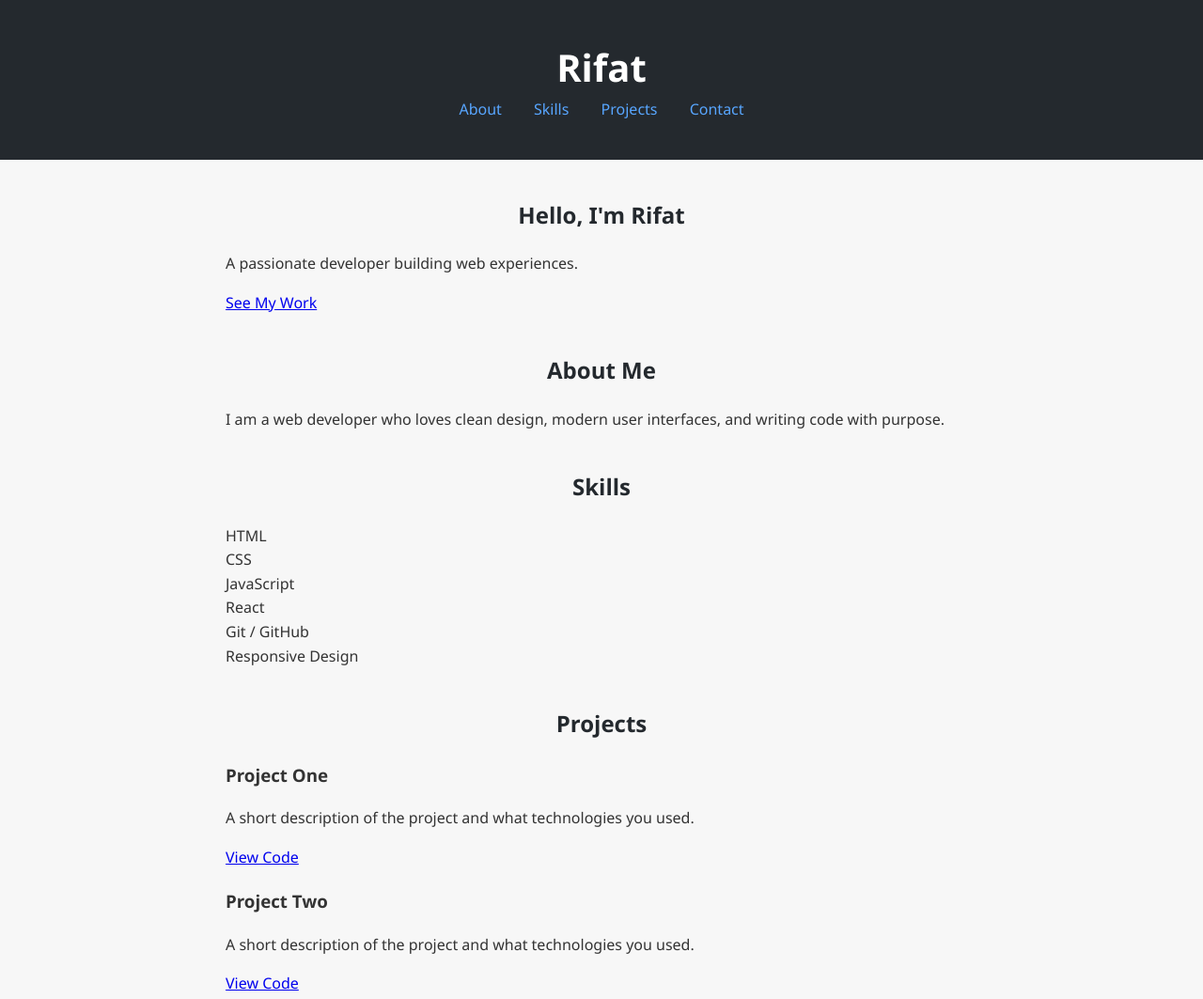
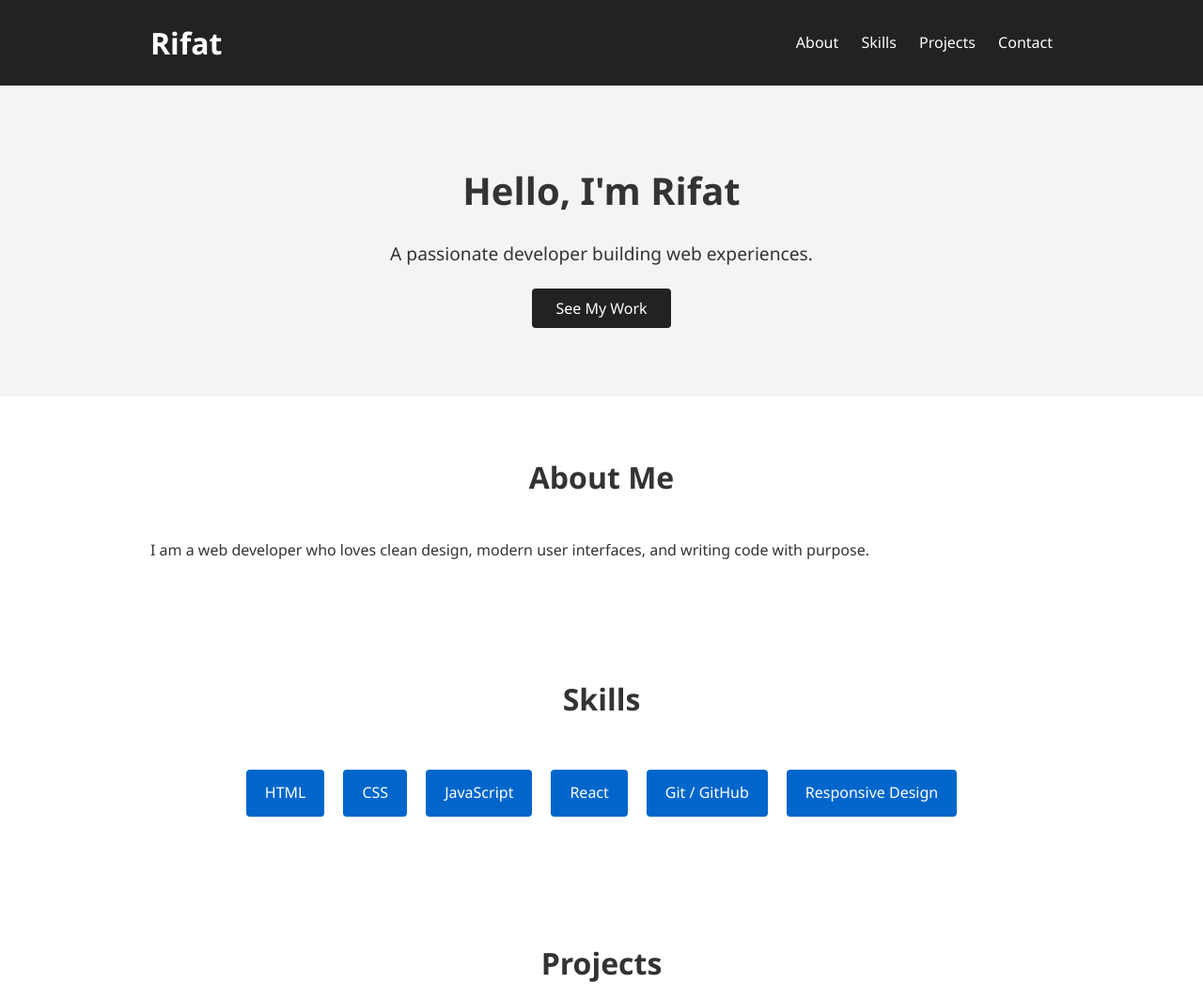
Before and after one commit to thexeroclub/thexeroclub.github.io, a plain HTML site: page index.html in a window 1280 px wide. Shown: the top 1063 px of the page at 94% size. Drawn offline with Linux system fonts and the light colour scheme.

Commit message:
Update style.css

```diff
--- a/style.css
+++ b/style.css
@@ -1,106 +1,149 @@
-/* ===== General ===== */
-body {
+/* Reset / Base */
+* {
   margin: 0;
   padding: 0;
-  font-family: 'Segoe UI', Tahoma, Geneva, Verdana, sans-serif;
-  background: #f7f7f7;
+  box-sizing: border-box;
+}
+
+body {
+  font-family: 'Segoe UI', Tahoma, sans-serif;
   color: #333;
   line-height: 1.6;
 }
 
-/* ===== Header ===== */
-header {
-  background: #24292e;
-  color: white;
-  text-align: center;
-  padding: 40px 20px;
-}
-
-header h1 {
-  margin: 0;
-  font-size: 2.5em;
-}
-
-header p {
-  margin: 10px 0;
-  font-size: 1.1em;
-}
-
-nav a {
-  margin: 0 15px;
-  color: #58a6ff;
+a {
+  color: #0066cc;
   text-decoration: none;
 }
 
-nav a:hover {
+a:hover {
   text-decoration: underline;
 }
 
-/* ===== Sections ===== */
-section {
-  max-width: 800px;
-  margin: 40px auto;
+/* Containers */
+.container {
+  max-width: 1000px;
+  margin: auto;
   padding: 0 20px;
 }
 
-section h2 {
-  color: #24292e;
-  margin-bottom: 20px;
+/* Header */
+header {
+  background: #222;
+  color: #fff;
+  padding: 20px 0;
+}
+
+header .container {
+  display: flex;
+  justify-content: space-between;
+  align-items: center;
+}
+
+header nav a {
+  margin-left: 20px;
+  color: #fff;
+  font-weight: 500;
+}
+
+/* Hero Section */
+#hero {
+  background: #f4f4f4;
+  padding: 80px 0;
   text-align: center;
 }
 
-/* ===== Skills ===== */
-.skills-list {
-  list-style: none;
+#hero h2 {
+  font-size: 2.5em;
+  margin-bottom: 20px;
+}
+
+#hero p {
+  font-size: 1.2em;
+  margin-bottom: 30px;
+}
+
+#hero .btn {
+  padding: 10px 25px;
+  background: #222;
+  color: #fff;
+  border: none;
+  border-radius: 4px;
+  font-size: 1em;
+}
+
+#hero .btn:hover {
+  background: #444;
+}
+
+/* Sections */
+section {
+  padding: 60px 0;
+}
+
+section h2 {
+  text-align: center;
+  margin-bottom: 40px;
+  font-size: 2em;
+}
+
+/* Skills */
+.skills-grid {
   display: flex;
   flex-wrap: wrap;
   justify-content: center;
-  padding: 0;
 }
 
-.skills-list li {
-  background: #58a6ff;
-  color: white;
-  padding: 8px 15px;
-  margin: 5px;
-  border-radius: 5px;
+.skill {
+  background: #0066cc;
+  color: #fff;
+  padding: 12px 20px;
+  margin: 10px;
+  border-radius: 4px;
+  font-weight: 500;
 }
 
-/* ===== Projects ===== */
-.project {
-  background: white;
+/* Projects */
+.projects-grid {
+  display: grid;
+  grid-template-columns: repeat(auto-fit, minmax(280px, 1fr));
+  gap: 20px;
+}
+
+.project-card {
+  background: #fff;
   border: 1px solid #ddd;
   padding: 20px;
-  margin: 20px 0;
-  border-radius: 5px;
-  text-align: center;
+  border-radius: 6px;
+  transition: transform 0.2s, box-shadow 0.2s;
 }
 
-.project a {
-  display: inline-block;
-  margin-top: 10px;
-  padding: 8px 15px;
-  background: #24292e;
-  color: white;
-  text-decoration: none;
-  border-radius: 5px;
+.project-card:hover {
+  transform: translateY(-5px);
+  box-shadow: 0 10px 20px rgba(0, 0, 0, 0.1);
 }
 
-.project a:hover {
-  background: #58a6ff;
+.project-card h3 {
+  margin-bottom: 15px;
 }
 
-/* ===== Contact ===== */
-#contact p {
-  text-align: center;
-  margin: 10px 0;
+.project-card a {
+  display: inline-block;
+  margin-top: 15px;
+  background: #0066cc;
+  color: #fff;
+  padding: 8px 15px;
+  border-radius: 4px;
 }
 
-/* ===== Footer ===== */
+.project-card a:hover {
+  background: #004999;
+}
+
+/* Footer */
 footer {
-  background: #24292e;
-  color: white;
+  background: #222;
+  color: #fff;
   text-align: center;
-  padding: 20px;
-  font-size: 0.9em;
+  padding: 20px 0;
 }
```
